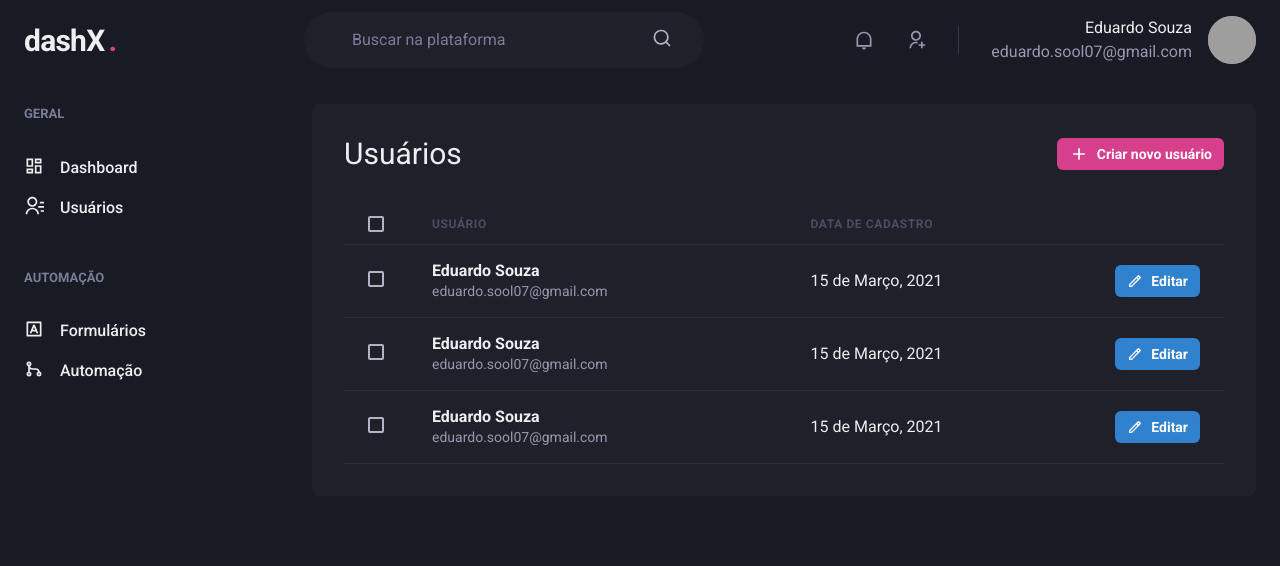
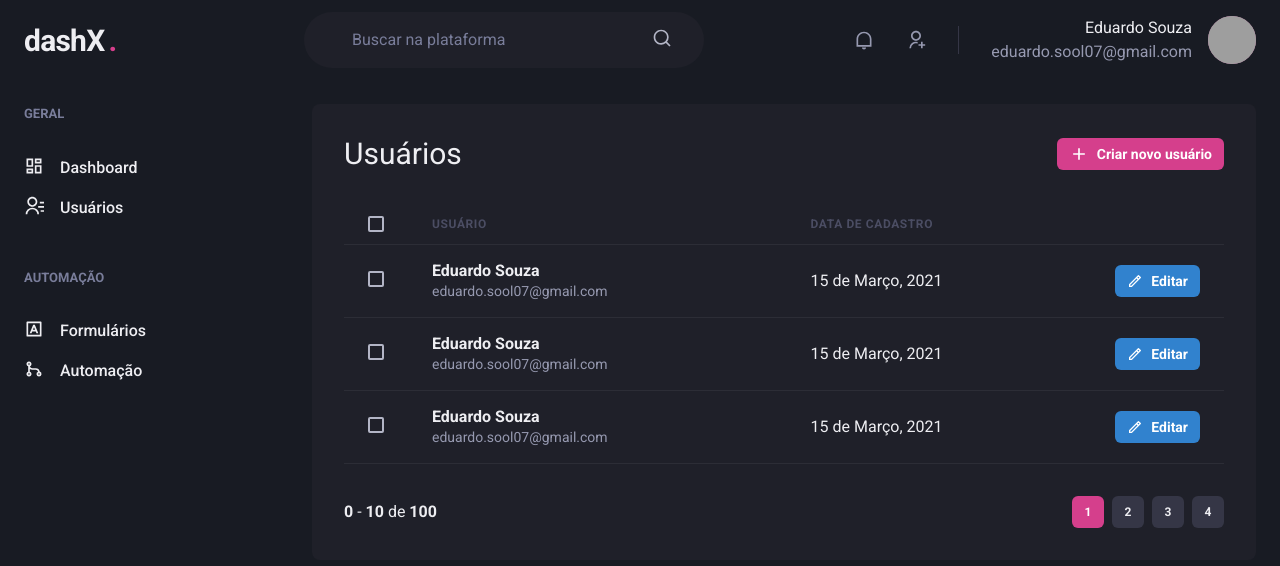
Before and after one commit to Eduardo-SO/dashx, a Next.js app: page /users in a window 1280 px wide. Shown: the top 566 px of the page. Built offline with nearby package versions, Linux system fonts and the light colour scheme; grey boxes are pictures that could not be loaded.

Commit message:
Add Pagination initial structure

```diff
--- /dev/null
+++ b/src/components/Pagination.tsx
@@ -0,0 +1,66 @@
+import { Stack, Button, Box } from "@chakra-ui/react";
+
+export function Pagination() {
+  return (
+    <Stack
+      direction="row"
+      spacing="6"
+      mt="8"
+      justify="space-between"
+      align="center"
+    >
+      <Box>
+        <strong>0</strong> - <strong>10</strong> de <strong>100</strong>
+      </Box>
+
+      <Stack direction="row" spacing="2"  >
+        <Button
+          w="4"
+          size="sm"
+          fontSize="xs"
+          colorScheme="pink"
+          disabled
+          _disabled={{
+            bg: 'pink.500',
+            cursor: 'default'
+          }}
+        >
+          1
+        </Button>
+        <Button
+          w="4"
+          size="sm"
+          fontSize="xs"
+          bg="gray.700"
+          _hover={{
+            bg: 'gray.500'
+          }}
+        >
+          2
+        </Button>
+        <Button
+          w="4"
+          size="sm"
+          fontSize="xs"
+          bg="gray.700"
+          _hover={{
+            bg: 'gray.500'
+          }}
+        >
+          3
+        </Button>
+        <Button
+          w="4"
+          size="sm"
+          fontSize="xs"
+          bg="gray.700"
+          _hover={{
+            bg: 'gray.500'
+          }}
+        >
+          4
+        </Button>
+      </Stack>
+    </Stack>
+  )
+}
--- a/src/pages/users/index.tsx
+++ b/src/pages/users/index.tsx
@@ -2,6 +2,7 @@
 import { RiAddLine, RiPencilLine } from "react-icons/ri";
 
 import Header from "../../components/Header";
+import { Pagination } from "../../components/Pagination";
 import Sidebar from "../../components/Sidebar";
 
 export default function UserList() {
@@ -122,6 +123,8 @@
               </Tr>
             </Tbody>
           </Table>
+
+          <Pagination />
         </Box>
       </Flex>
     </Box>
```
